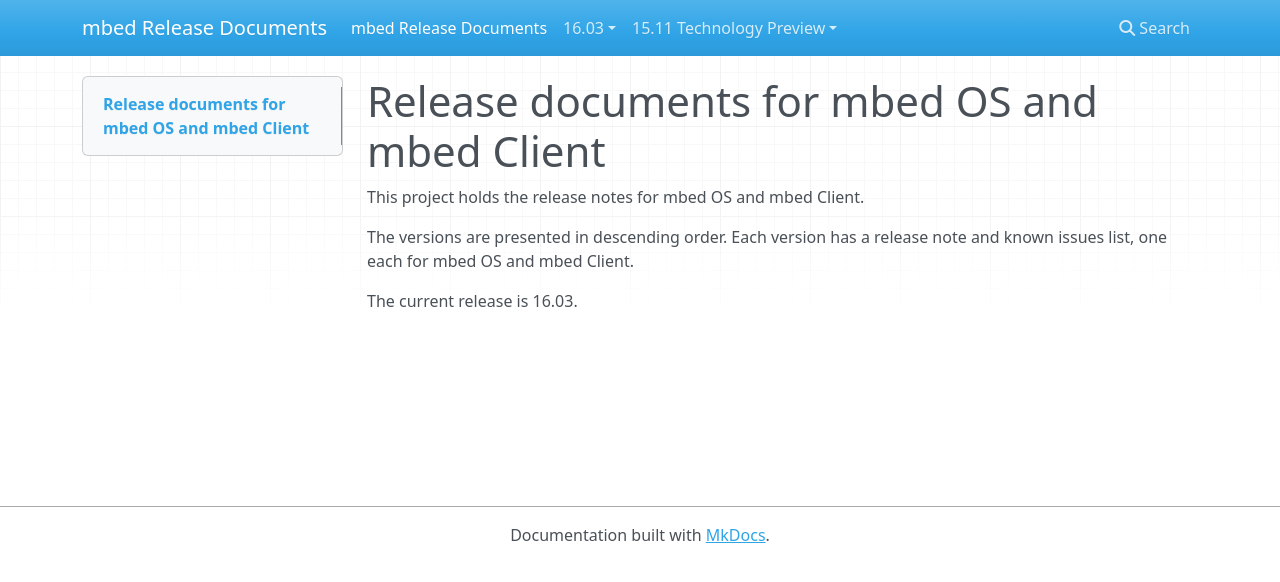
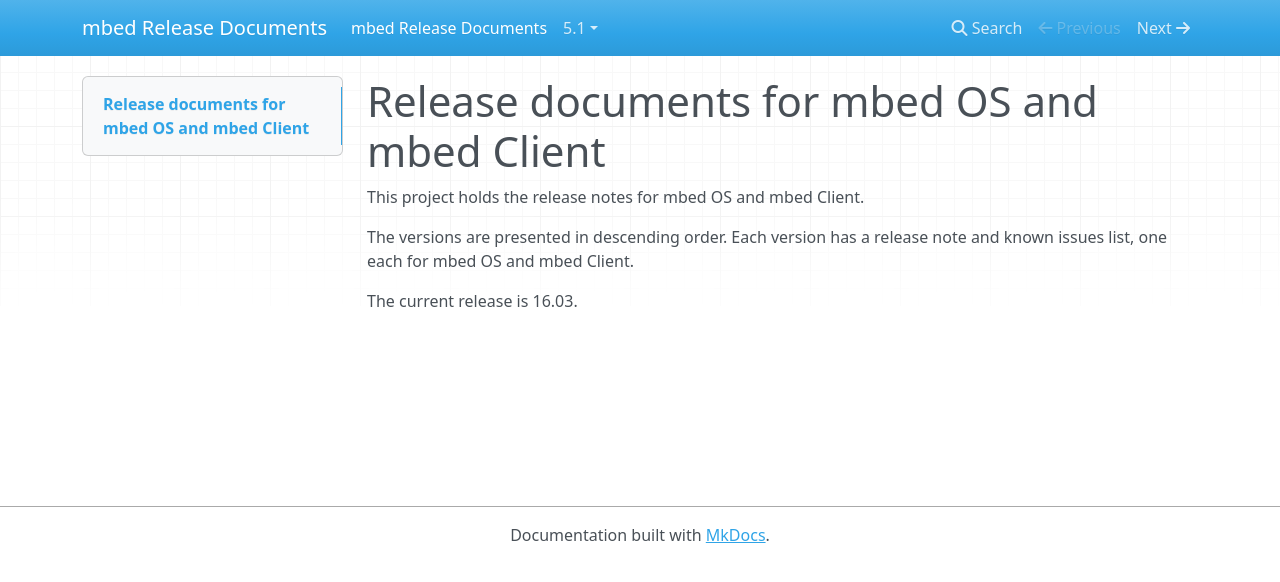
Before and after one commit to kurtace72/mbed_os_release_notes, an MkDocs documentation site: the page built from Docs/index.md, in a window 1280 px wide. Shown: the top 582 px of the page. Built offline with MkDocs 1.6.1, drawn with Linux system fonts in a browser that asks for light colours; nearby versions of some CDN libraries; old or Windows-style settings are respelled for this version of MkDocs; part of the change alters nothing that is shown.

Commit message:
Updating yml

```diff
--- a/mkdocs.yml
+++ b/mkdocs.yml
@@ -4,12 +4,5 @@ docs_dir: Docs
 
 pages:
 - ['index.md','mbed Release Documents']
-- ['16_03/mbed_OS/Release_Note.md', '16.03', 'mbed OS release note']
-- ['16_03/mbed_OS/Known_Issues.md', '16.03', 'mbed OS known issues list']
-- ['16_03/mbed_Client/Release_Note.md', '16.03', 'mbed Client release note']
-- ['16_03/mbed_Client/Known_Issues.md', '16.03', 'mbed Client known issues list']
-- ['16_03/Docs_Update.md', '16.03', 'Documentation updates']
-- ['15_11/mbed_OS/Release_Note.md', '15.11 Technology Preview', 'mbed OS release note']
-- ['15_11/mbed_OS/Known_Issues.md', '15.11 Technology Preview', 'mbed OS known issues list']
-- ['15_11/mbed_Client/Release_Note.md', '15.11 Technology Preview', 'mbed Client release note']
-- ['15_11/mbed_Client/Known_Issues.md', '15.11 Technology Preview', 'mbed Client known issues list']
+- ['5_1/release.md', '5.1', 'mbed OS release note']
+- ['5_1/known.md', '5.1', 'mbed OS known issues list']
```
